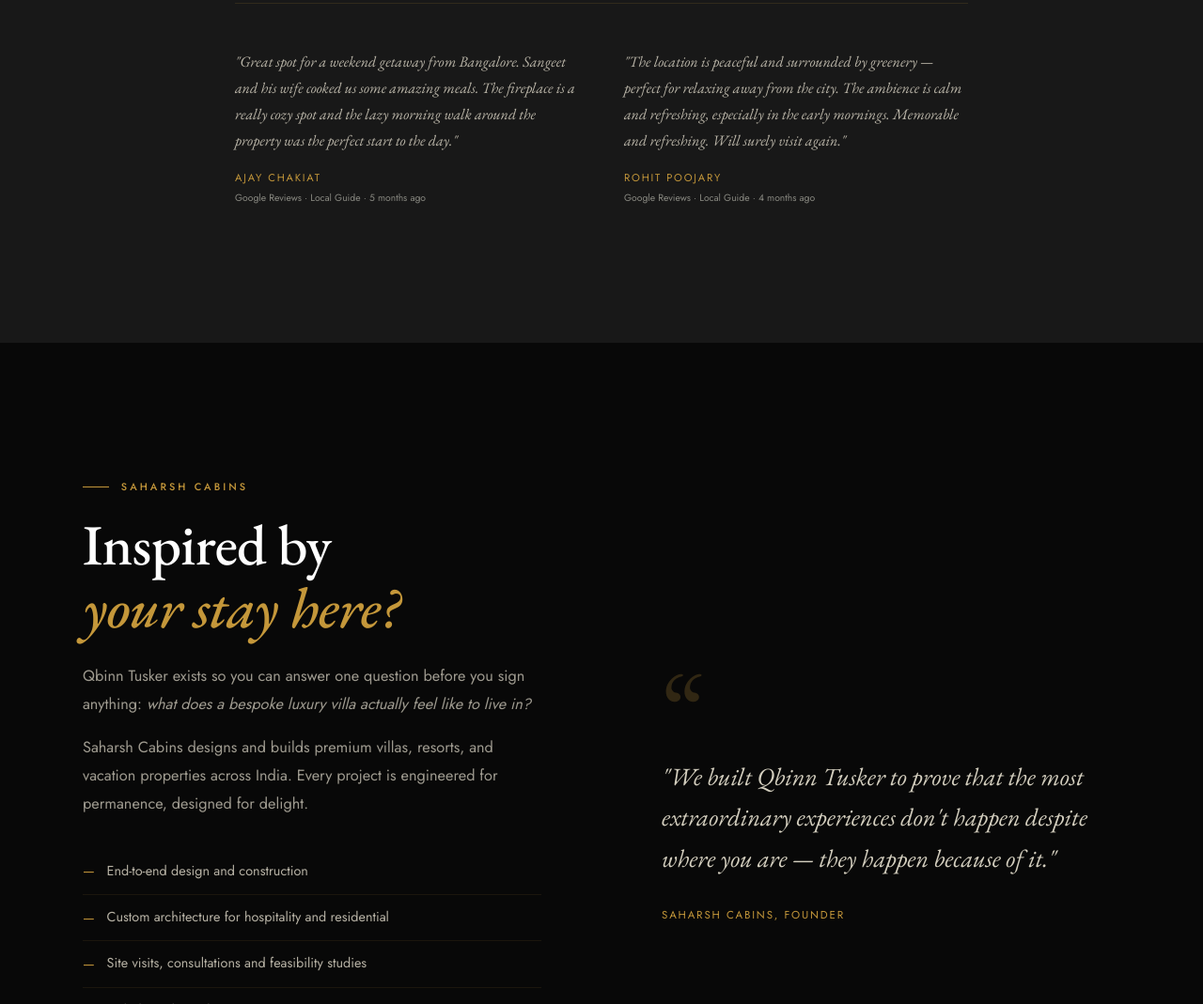
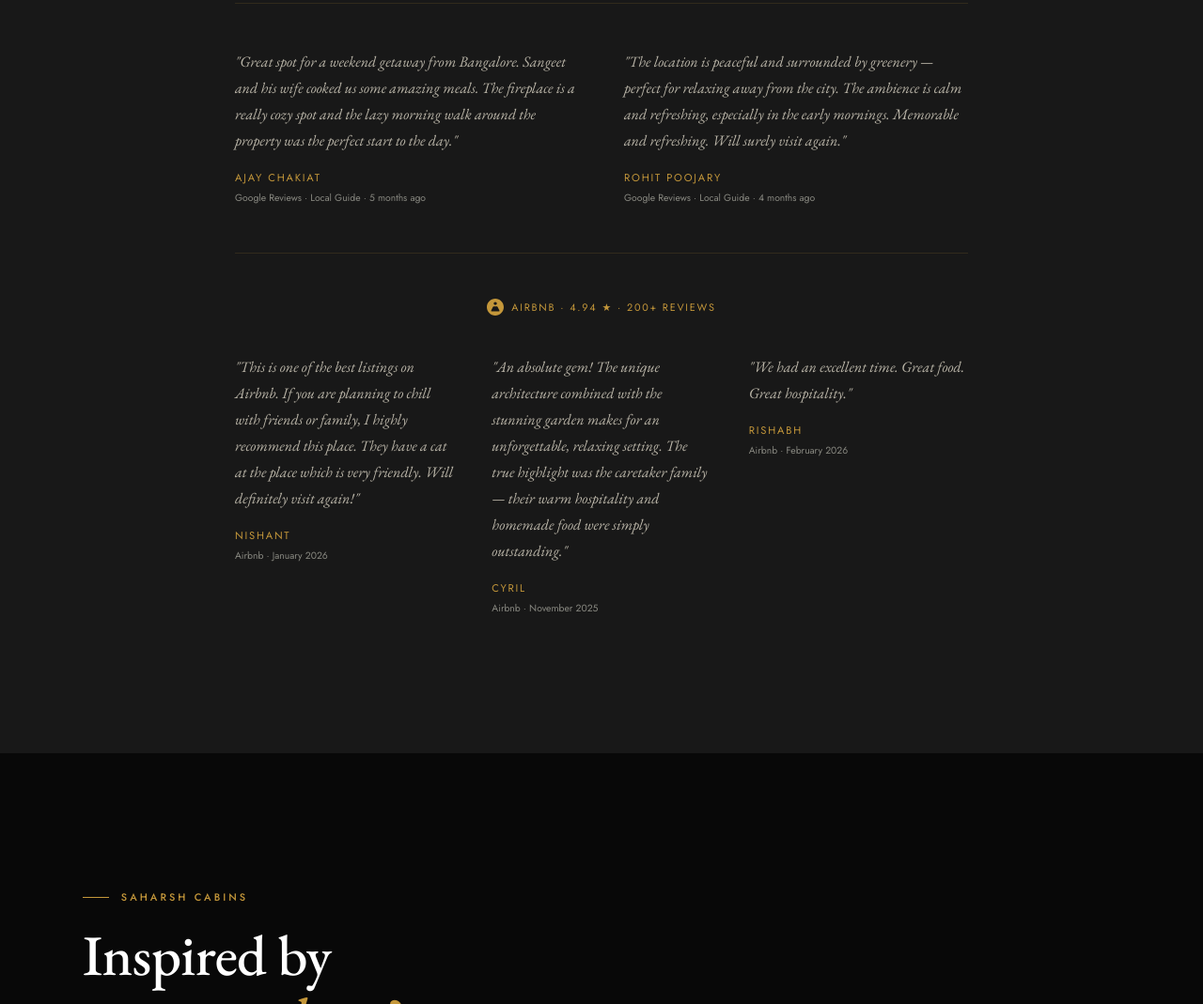
Before and after one commit to harrychandak007-web/qbinnresorts, a website: page index.html in a window 1280 px wide. Shown: the part 9928-10997 px from the top of the page at 94% size. Drawn offline with nearby package versions, Linux system fonts and the light colour scheme; no server answers.

Commit message:
feat: add Airbnb reviews row to testimonials section

```diff
--- a/index.html
+++ b/index.html
@@ -425,6 +425,30 @@
           <div class="testimonial-secondary-source">Google Reviews · Local Guide · 4 months ago</div>
         </div>
       </div>
+
+      <div class="airbnb-reviews fade-up" style="transition-delay:0.3s">
+        <div class="airbnb-reviews-header">
+          <svg class="airbnb-logo" viewBox="0 0 24 24" fill="currentColor" aria-label="Airbnb" width="18" height="18"><path d="M12 0C5.373 0 0 5.373 0 12s5.373 12 12 12 12-5.373 12-12S18.627 0 12 0zm0 4.5c1.26 0 2.25 1.007 2.25 2.25S13.26 9 12 9 9.75 7.993 9.75 6.75 10.74 4.5 12 4.5zm5.25 13.5H6.75a.75.75 0 0 1-.671-1.082l2.625-5.25a.75.75 0 0 1 .336-.332c.44-.21.96-.336 1.46-.336h3c.5 0 1.02.126 1.46.336a.75.75 0 0 1 .336.332l2.625 5.25A.75.75 0 0 1 17.25 18z"/></svg>
+          <span>Airbnb · 4.94 ★ · 200+ reviews</span>
+        </div>
+        <div class="airbnb-reviews-grid">
+          <div class="airbnb-review">
+            <p>"This is one of the best listings on Airbnb. If you are planning to chill with friends or family, I highly recommend this place. They have a cat at the place which is very friendly. Will definitely visit again!"</p>
+            <div class="testimonial-secondary-cite">Nishant</div>
+            <div class="testimonial-secondary-source">Airbnb · January 2026</div>
+          </div>
+          <div class="airbnb-review">
+            <p>"An absolute gem! The unique architecture combined with the stunning garden makes for an unforgettable, relaxing setting. The true highlight was the caretaker family — their warm hospitality and homemade food were simply outstanding."</p>
+            <div class="testimonial-secondary-cite">Cyril</div>
+            <div class="testimonial-secondary-source">Airbnb · November 2025</div>
+          </div>
+          <div class="airbnb-review">
+            <p>"We had an excellent time. Great food. Great hospitality."</p>
+            <div class="testimonial-secondary-cite">Rishabh</div>
+            <div class="testimonial-secondary-source">Airbnb · February 2026</div>
+          </div>
+        </div>
+      </div>
     </div>
   </section>
 
--- a/style.css
+++ b/style.css
@@ -1086,6 +1086,44 @@ p { color: var(--text-secondary); }
   margin-top: 0.2rem;
 }
 
+/* Airbnb reviews row */
+.airbnb-reviews {
+  max-width: 780px;
+  margin: 3rem auto 0;
+  border-top: 1px solid var(--gold-dim);
+  padding-top: 3rem;
+  text-align: left;
+}
+.airbnb-reviews-header {
+  display: flex;
+  align-items: center;
+  justify-content: center;
+  gap: 0.5rem;
+  margin-bottom: 2.5rem;
+  font-family: var(--font-sans);
+  font-size: 0.68rem;
+  letter-spacing: 0.16em;
+  text-transform: uppercase;
+  color: var(--gold);
+}
+.airbnb-logo { flex-shrink: 0; }
+.airbnb-reviews-grid {
+  display: grid;
+  grid-template-columns: repeat(3, 1fr);
+  gap: 2.5rem;
+}
+.airbnb-review p {
+  font-family: var(--font-serif);
+  font-style: italic;
+  font-size: 1rem;
+  color: rgba(240,234,216,0.75);
+  line-height: 1.75;
+  margin-bottom: 1rem;
+}
+@media (max-width: 900px) {
+  .airbnb-reviews-grid { grid-template-columns: 1fr; gap: 2rem; }
+}
+
 /* ─── SAHARSH CTA ─── */
 #saharsh {
   padding: 9rem 0;
```
